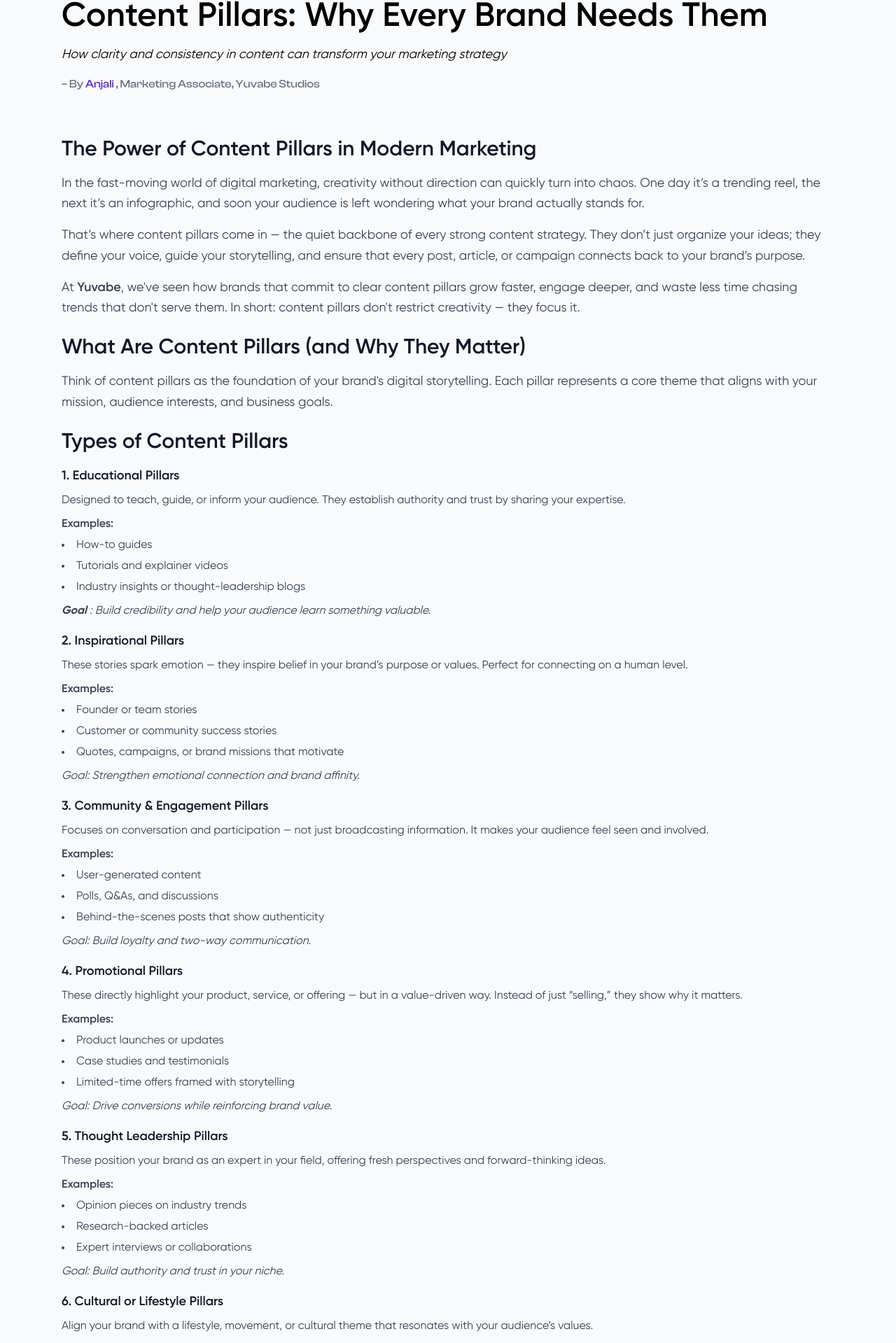
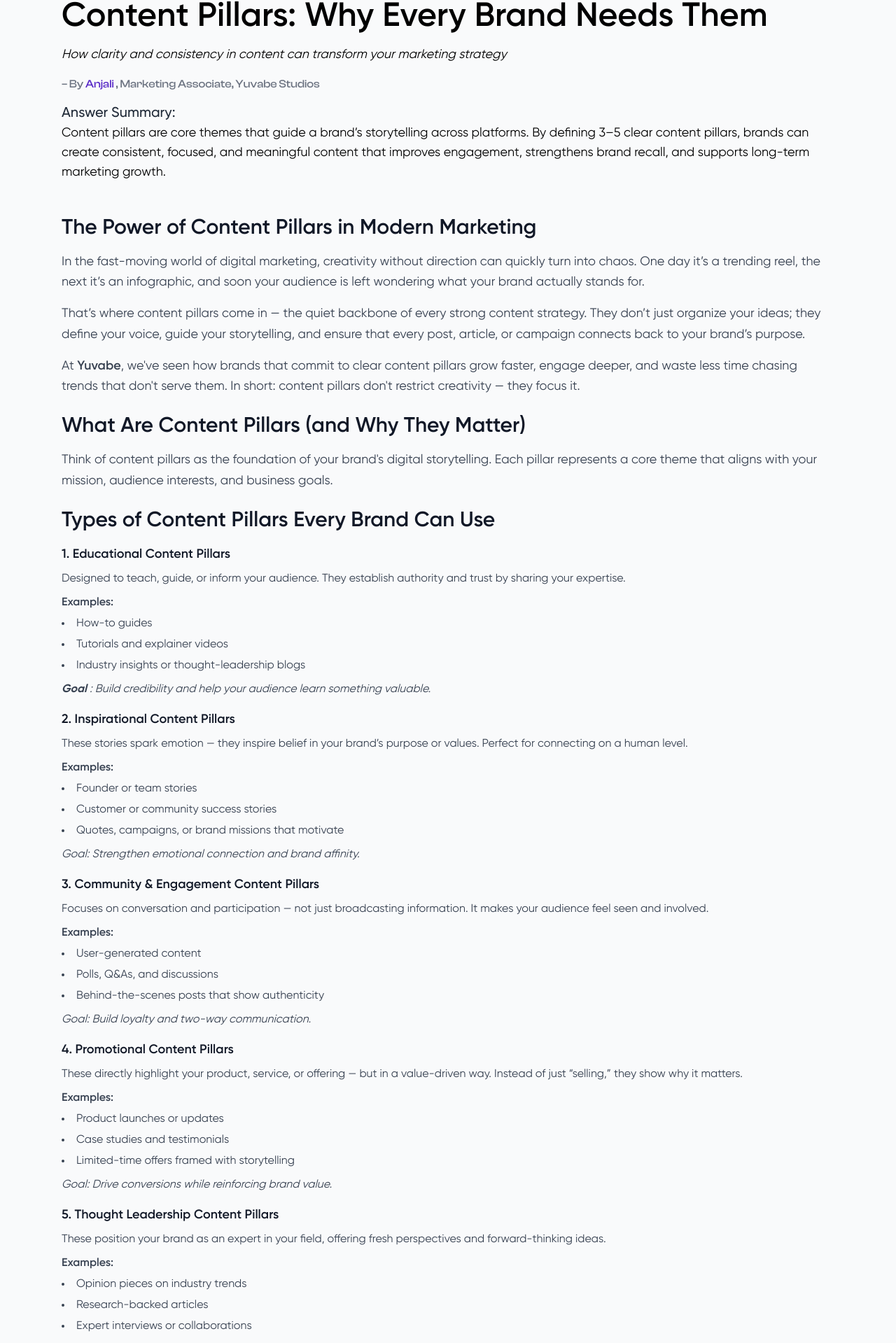
Before and after one commit to roopavanan-rgb/yuvabestuidos, a Next.js app: page /blog/content-pillars in a window 1280 px wide. Shown: the part 222-2141 px from the top of the page at 70% size. Built offline with nearby package versions, Linux system fonts and the light colour scheme; a web font is replaced by a local one.

Commit message:
content pillars update

```diff
--- a/src/pages/blog/content-pillars.js
+++ b/src/pages/blog/content-pillars.js
@@ -4,8 +4,37 @@ import Link from "next/link";
 import Image from "next/image";
 import { FaTwitter, FaLinkedin, FaFacebook, FaLink } from "react-icons/fa";
 import { NextSeo } from "next-seo";
+import FaqSection from "@/components/FaqSection";
 
-export default function LocalLLM() {
+const ContentPillarFaqs = [
+  {
+    question: "What are content pillars in marketing?",
+    answer:
+      "Content pillars are core themes that define what a brand talks about consistently across its content, helping maintain clarity, focus, and alignment with business goals.",
+  },
+  {
+    question: "How many content pillars should a brand have?",
+    answer:
+      "Most brands perform best with 3–5 content pillars. This balance allows flexibility without diluting the brand message.",
+  },
+  {
+    question: "Why are content pillars important for brand consistency?",
+    answer:
+      "They ensure every piece of content supports a unified narrative, improving brand recognition and trust across platforms.",
+  },
+  {
+    question: "Are content pillars the same as a content calendar?",
+    answer:
+      "No. Content pillars define what you talk about, while a content calendar defines when and where you publish.",
+  },
+  {
+    question: "Do small brands and startups need content pillars?",
+    answer:
+      "Yes. Content pillars help small teams stay focused, reduce planning fatigue, and build a strong brand identity early.",
+  },
+];
+
+export default function ContentPillar() {
   return (
     <div className="bg-gray-50 min-h-screen">
       <NextSeo
@@ -85,9 +114,19 @@ export default function LocalLLM() {
         </p>
 
         {/* Author field */}
-        <p className="text-[16px] font-medium text-gray-500">
+        <p className="text-[16px] font-medium text-gray-500 mb-4">
           – By <span className="text-[#5829C7]">Anjali </span>, Marketing
           Associate, Yuvabe Studios
+        </p>
+        <h3 className="text-xl font-medium font-secondary text-gray-800">
+          Answer Summary:
+        </h3>
+        <p className="text-lg  text-black font-secondary mb-2">
+          Content pillars are core themes that guide a brand’s storytelling
+          across platforms. By defining 3–5 clear content pillars, brands can
+          create consistent, focused, and meaningful content that improves
+          engagement, strengthens brand recall, and supports long-term marketing
+          growth.
         </p>
       </div>
 
@@ -99,7 +138,7 @@ export default function LocalLLM() {
           transition={{ duration: 0.6 }}
           className="prose prose-lg prose-indigo"
         >
-          <section className="max-w-6xl mx-auto pt-4 pb-16 space-y-6">
+          <section className="max-w-6xl mx-auto  pb-16 space-y-6">
             {/* Intro */}
             <div>
               <h2 className="font-secondary text-xl md:text-3xl font-semibold text-gray-900 mb-4">
@@ -142,15 +181,15 @@ export default function LocalLLM() {
 
             {/* Types of content pillars */}
             <div>
-              <h3 className="font-secondary text-xl md:text-3xl font-semibold text-gray-900 mb-4">
-                Types of Content Pillars
-              </h3>
+              <h2 className="font-secondary text-xl md:text-3xl font-semibold text-gray-900 mb-4">
+                Types of Content Pillars Every Brand Can Use
+              </h2>
 
               <div className="space-y-4 font-secondary text-gray-700 leading-relaxed">
                 {/* Educational */}
                 <div>
                   <h4 className="font-semibold text-lg text-gray-900 mb-2 font-secondary">
-                    1. Educational Pillars
+                    1. Educational Content Pillars
                   </h4>
                   <p>
                     Designed to teach, guide, or inform your audience. They
@@ -171,7 +210,7 @@ export default function LocalLLM() {
                 {/* Inspirational */}
                 <div>
                   <h4 className="font-semibold text-lg text-gray-900 mb-2 font-secondary">
-                    2. Inspirational Pillars
+                    2. Inspirational Content Pillars
                   </h4>
                   <p>
                     These stories spark emotion — they inspire belief in your
@@ -192,7 +231,7 @@ export default function LocalLLM() {
                 {/* Community */}
                 <div>
                   <h4 className="font-semibold text-lg text-gray-900 mb-2">
-                    3. Community & Engagement Pillars
+                    3. Community & Engagement Content Pillars
                   </h4>
                   <p>
                     Focuses on conversation and participation — not just
@@ -213,7 +252,7 @@ export default function LocalLLM() {
                 {/* Promotional */}
                 <div>
                   <h4 className="font-semibold text-lg text-gray-900 mb-2">
-                    4. Promotional Pillars
+                    4. Promotional Content Pillars
                   </h4>
                   <p>
                     These directly highlight your product, service, or offering
@@ -234,7 +273,7 @@ export default function LocalLLM() {
                 {/* Thought Leadership */}
                 <div>
                   <h4 className="font-semibold text-lg text-gray-900 mb-2">
-                    5. Thought Leadership Pillars
+                    5. Thought Leadership Content Pillars
                   </h4>
                   <p>
                     These position your brand as an expert in your field,
@@ -254,7 +293,7 @@ export default function LocalLLM() {
                 {/* Cultural */}
                 <div>
                   <h4 className="font-semibold text-lg text-gray-900 mb-2">
-                    6. Cultural or Lifestyle Pillars
+                    6. Cultural Content or Lifestyle Pillars
                   </h4>
                   <p>
                     Align your brand with a lifestyle, movement, or cultural
@@ -685,7 +724,7 @@ export default function LocalLLM() {
 
             {/* Section 2 — How to Define */}
             <h2 className="font-secondary text-xl md:text-3xl font-semibold mt-12 mb-2">
-              How to Define Your Brand&apso;s Content Pillars
+              How to Define Your Brand&apos;s Content Pillars
             </h2>
 
             <p className="text-lg font-secondary mb-2">
@@ -817,13 +856,20 @@ export default function LocalLLM() {
                     href="/contact"
                     className="text-indigo-600 underline hover:text-indigo-800 transition"
                   >
-Book a strategy consultation with our content marketing team            </Link>{" "}
-
+                    Book a strategy consultation with our content marketing
+                    team{" "}
+                  </Link>{" "}
                   to build a pillar-driven system that drives real growth.
                 </p>
               </div>
             </div>
           </section>
+
+          <FaqSection
+            title="Frequently Asked Questions (FAQ)"
+            description="Here’s Few things you need to know about Code Generation with LLMs"
+            faqs={ContentPillarFaqs}
+          />
 
           {/* Share Section */}
           <div className="border-t pt-6 my-10 ">
@@ -833,7 +879,7 @@ Book a strategy consultation with our content marketing team            </Link>{
             <div className="flex flex-wrap gap-4">
               {/* Twitter/X */}
               <a
-                href="https://twitter.com/intent/tweet?url=https://yourdomain.com/blog/local-llm&text=Check%20out%20this%20article%20about%20Running%20LLMs%20Locally!"
+                href="https://twitter.com/intent/tweet?url=https://www.yuvabestudios.com/blog/content-pillars/&text=Check%20out%20this%20article%20about%20Running%20LLMs%20Locally!"
                 target="_blank"
                 rel="noopener noreferrer"
                 className="flex items-center space-x-2 px-4 py-2 bg-black text-white rounded-lg hover:opacity-80 transition"
@@ -844,7 +890,7 @@ Book a strategy consultation with our content marketing team            </Link>{
 
               {/* LinkedIn */}
               <a
-                href="https://www.linkedin.com/sharing/share-offsite/?url=https://yourdomain.com/blog/local-llm"
+                href="https://www.linkedin.com/sharing/share-offsite/?url=https://www.yuvabestudios.com/blog/content-pillars/"
                 target="_blank"
                 rel="noopener noreferrer"
                 className="flex items-center space-x-2 px-4 py-2 bg-blue-700 text-white rounded-lg hover:opacity-80 transition"
@@ -855,7 +901,7 @@ Book a strategy consultation with our content marketing team            </Link>{
 
               {/* Facebook */}
               <a
-                href="https://www.facebook.com/sharer/sharer.php?u=https://yourdomain.com/blog/local-llm"
+                href="https://www.facebook.com/sharer/sharer.php?u=https://www.yuvabestudios.com/blog/content-pillars/"
                 target="_blank"
                 rel="noopener noreferrer"
                 className="flex items-center space-x-2 px-4 py-2 bg-blue-600 text-white rounded-lg hover:opacity-80 transition"
@@ -868,7 +914,7 @@ Book a strategy consultation with our content marketing team            </Link>{
               <button
                 onClick={() => {
                   navigator.clipboard.writeText(
-                    "https://yourdomain.com/blog/local-llm"
+                    "https://www.yuvabestudios.com/blog/content-pillars/",
                   );
                   alert("Link copied to clipboard!");
                 }}
```
Lines whose indentation alone changed are shown as unchanged.
